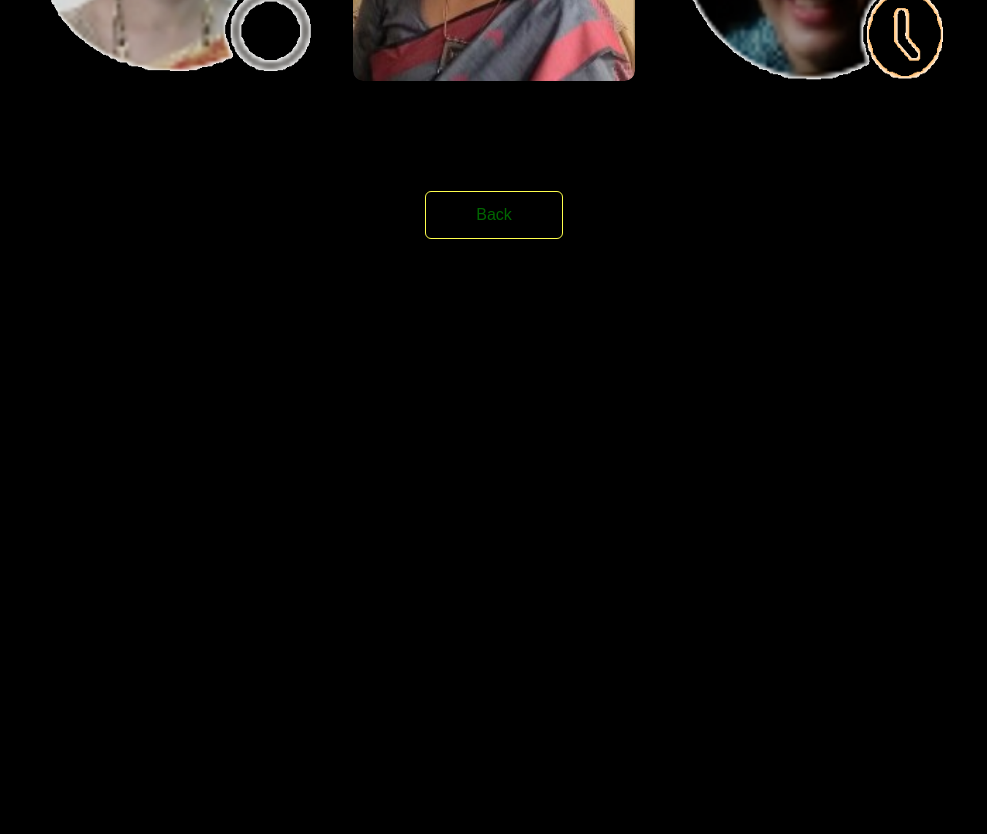
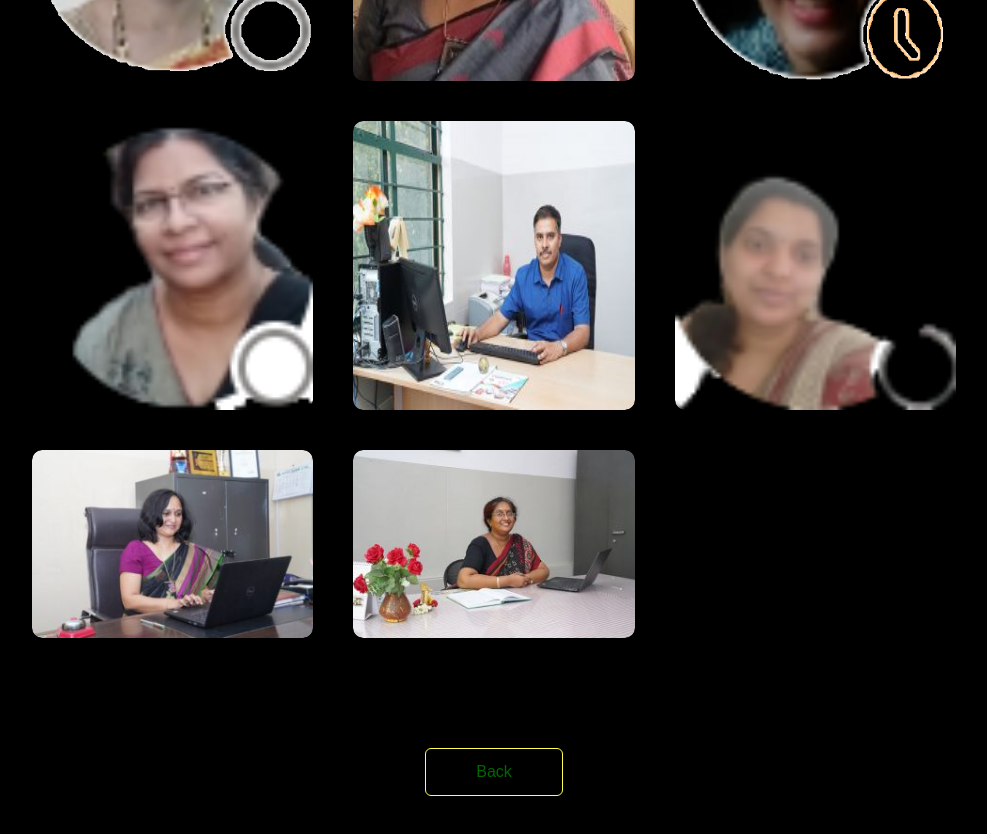
Before and after one commit to Siddanth20/DaffodilsEnglishSchool, a plain HTML site: page faculty.html in a window 1280 px wide. Shown: the part 720-1554 px from the top of the page, without its empty margins (146-1133 px from the left). Before the commit the page ends 1059 px from the top, so only its background shows below. Drawn offline with Linux system fonts and the light colour scheme.

Commit message:
Add files via upload

```diff
--- a/faculty.html
+++ b/faculty.html
@@ -76,7 +76,70 @@
                     </div>
                 </div>
 
+                <div class="work">
+                    <img src="v-removebg-preview.png">
+                    <div class="layer">
+                    <h3>Vijaylakshmi Ma'am</h3>
+                    <p>Subject Coordinator & Chief Examiner for Evaluation (Chemistry). <br>
+                        She is a double post graduate in Chemistry as well as in Psychology.
+                         She is also the team leader in the Chemistry paper evaluation in
+                          Grade X Board Examination. She heads the Admin Department and
+                           maintains all the school records..</p>
+                    </div>
+                </div>
+
+                <div class="work">
+                    <img src="murthy-sir.jpg">
+                    <div class="layer">
+                    <h3>Murthy Sir</h3>
+                    <p>Head of ICT Department
+
+                        He is associated with Daffodils English School
+                        for over 20 years. He has played a pivotal role
+                        in integrating technology into teaching. He has
+                         facilitated and trained teachers with the use
+                         of technology in teaching. He has brought forth
+                         a book ‘Achiever’s Hub’ which helps the Tenth
+                          Graders to score well in Computer
+                           Applications in the Board Exams.</p>
+                    </div>
+                </div>
+
+                <div class="work">
+                    <img src="p-removebg-preview (1).png">
+                    <div class="layer">
+                    <h3>Purnima Ma'am</h3>
+                    <p>She handles Chemistry/ Biology for class VI, VII and VIII.
+                        She is known for her sense of mind.</p>
+                    </div>
+                </div>
+
+            <div class="work">
+                <img src="principal.jpeg">
+                <div class="layer">
+                <h3>Dr. Aparna Ramaseshaiah</h3>
+                <p>Principal</p>
+                <br>
+                <p>She is a post graduate in English Literature and has over two
+                    decades of experience in teaching. She has worked as a
+                     Teacher, Administrator, Vice Principal and Principal
+                    in different schools across Mumbai, Hyderabad and Bangalore.</p>
+                </div>
             </div>
+
+            <div class="work">
+                <img src="a.jpg">
+                <div class="layer">
+                <h3>Mrs. Anitha Harish</h3>
+                <p>Vice-Principal</p>
+                <br>
+                <p>She is a post graduate in English Literature.
+                    She is associated with Daffodils English School for a decade and a half.
+                    She has been a Teacher, Academic Head for the Junior Wing and the Subject Co-ordinator for English.</p>
+                </div>
+            </div>
+
+        </div>
 
         </div>
 
```
Also changed, not shown: index.html (+1 -1 lines), a.jpg (added), murthy-sir.jpg (added), p-removebg-preview (1).png (added), principal.jpeg (added), r.png (added), v-removebg-preview.png (added).
